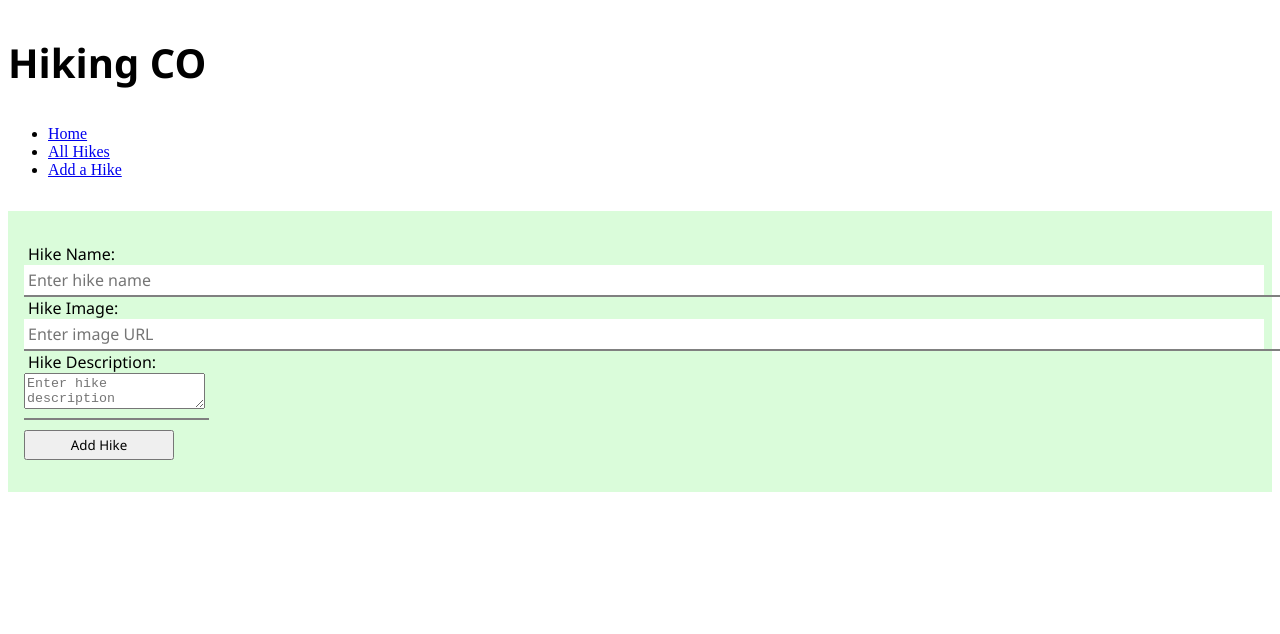
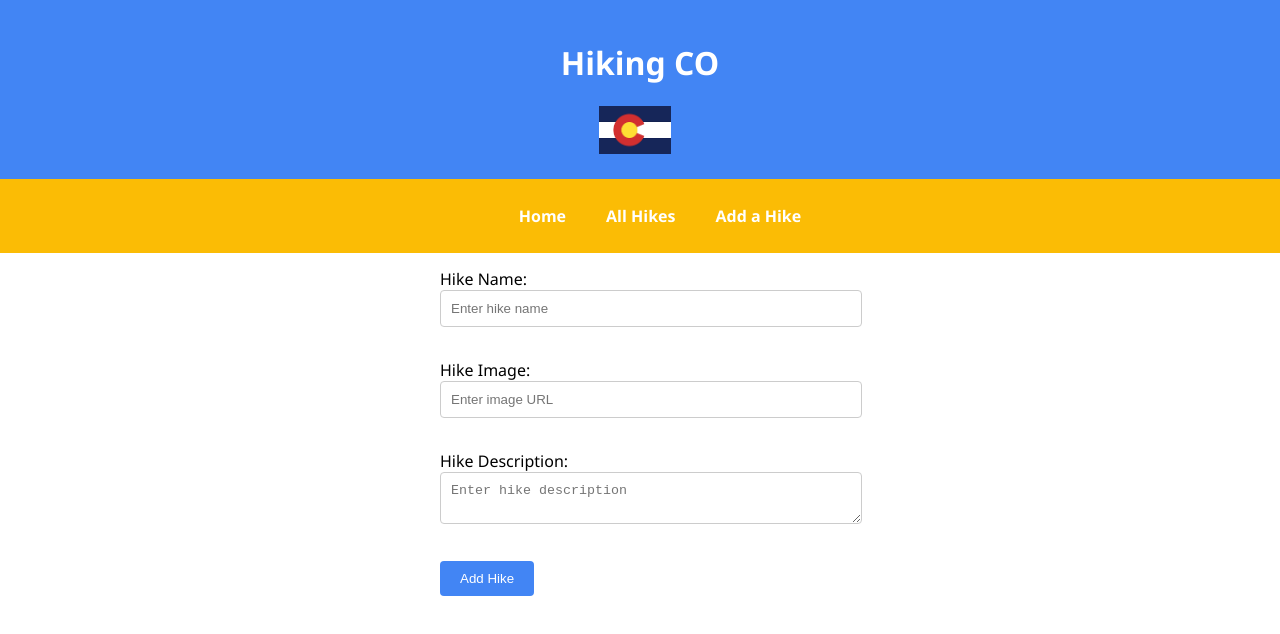
Before and after one commit to jaerisman/phase-2-project, a React (Create React App) app: page /add-a-hike in a window 1280 px wide. Shown: the top 634 px of the page. Built offline with nearby package versions, Linux system fonts and the light colour scheme.

Commit message:
update page and component styling

```diff
--- a/db.json
+++ b/db.json
@@ -28,13 +28,7 @@
       "id": 5,
       "name": "Evergreen Mountain",
       "image": "./images/Evergreen-Mountain.jpg",
-      "description": "A steady climb through a forest provides great views of Mount Everest from the top of Evergreen Mountain. With so many pine trees, this hike can feel like a winter wonderland after a recent snow."
-    },
-    {
-      "name": "",
-      "image": "",
-      "description": "",
-      "id": 6
+      "description": "A steady climb through a forest provides great views of Mount Evans from the top of Evergreen Mountain. With so many pine trees, this hike can feel like a winter wonderland after a recent snow."
     }
   ]
 }
--- a/src/components/Header.js
+++ b/src/components/Header.js
@@ -3,9 +3,8 @@ import React from "react";
 function Header() {
     return(
         <header>
-            <h1>
-                Hiking CO
-            </h1>
+            <h1>Hiking CO</h1>
+            <img src="images/Colorado-Flag.jpg" alt="Colorado Flag" className="logo" />
         </header>
     );
 }
--- a/src/components/HikeForm.js
+++ b/src/components/HikeForm.js
@@ -31,7 +31,7 @@ function HikeForm (){
 
     return (
         <form onSubmit={handleSubmit}>
-        <label>
+        <label className='hike-name'>
             Hike Name:
             <input
             type="text"
--- a/src/index.css
+++ b/src/index.css
@@ -1,101 +1,157 @@
-header h1 {
-  font-family: 'Segoe UI', Tahoma, Geneva, Verdana, sans-serif;
-  font-size: 2.5em;
-  font-weight: 700;
-  text-align: left;
-  padding: 0.5rem 0;
+/* Set up a color palette */
+:root {
+  --primary-color: #4285f4;
+  --secondary-color: #fbbc05;
+  --background-color: #f8f8f8;
+  --text-color: #333333;
 }
 
-navbar {
+/* Apply global styles */
+body {
+  margin: 0;
+  padding: 0;
   font-family: 'Segoe UI', Tahoma, Geneva, Verdana, sans-serif;
 }
 
-.hike-card {
-  border: 1px solid #000000;
-  width: calc(40%);
-  padding: 1rem;
+/* Style the App component */
+.App {
+  background-color: var(--background-color);
+  min-height: 100vh;
   display: flex;
   flex-direction: column;
-  align-items: left;
-  margin-bottom: 1rem
+}
+
+/* Style the Header component */
+header {
+  background-color: var(--primary-color);
+  padding: 20px;
+  color: #fff;
+  text-align: center;
+}
+
+/* Style the NavBar component */
+.navbar {
+  background-color: var(--secondary-color);
+  padding: 10px;
+}
+
+.navbar ul {
+  list-style-type: none;
+  display: flex;
+  justify-content: center;
+}
+
+.navbar ul li {
+  margin: 0 20px;
+}
+
+.navbar ul li a {
+  text-decoration: none;
+  color: #fff;
+  font-weight: bold;
+}
+
+.navbar ul li a:hover {
+  text-decoration: underline;
+}
+
+/* Style the HikeCard component */
+.hike-card {
+  border: 1px solid #ccc;
+  box-shadow: 0 2px 4px rgba(0, 0, 0, 0.1);
+  padding: 20px;
+  margin-bottom: 20px;
+}
+
+.hike-card h2 {
+  margin-top: 0;
 }
 
 .hike-card img {
-  width: 100%;
+  max-width: 100%;
   height: auto;
-  object-fit: cover;
 }
 
-.hike-card p {
-  width: 100%;
-  text-align: left;
+/* Style the HikeForm component */
+form {
+  max-width: 400px;
+  margin: 0 auto;
 }
 
-.hike-list {
-  display: flex;
-  flex-wrap: wrap;
-  justify-content: space-between;
+label {
+  display: block;
+  margin-bottom: 10px;
 }
 
-.home-image {
-  background-image: url('../public/images/Chautauqua.jpg');
-  background-size: cover;
-  background-position: center;
+.hike-name {
+  padding-top: 15px;
+}
+
+input[type="text"],
+textarea {
   width: 100%;
-  height: 100vh;
+  padding: 10px;
+  border: 1px solid #ccc;
+  border-radius: 4px;
+}
+
+button[type="submit"] {
+  background-color: var(--primary-color);
+  color: #fff;
+  border: none;
+  padding: 10px 20px;
+  border-radius: 4px;
+  cursor: pointer;
+}
+
+button[type="submit"]:hover {
+  background-color: #1a73e8;
+}
+
+/* Style the HikeList component */
+.hike-list {
+  display: grid;
+  grid-template-columns: repeat(3, 1fr);
+  grid-gap: 20px;
+}
+
+/* Style the AllHikes page */
+main {
+  padding: 20px;
+}
+
+main h2 {
+  margin-top: 0;
+}
+
+/* Style the Home page */
+.home {
+  position: relative;
+  text-align: center;
+  padding: 20px;
+  min-height: 100vh;
+}
+
+.home:before {
+  content: "";
   position: absolute;
   top: 0;
   left: 0;
+  width: 100%;
+  height: 100%;
+  background-image: url(../public/images/Chautauqua.jpg);
+  background-size: cover;
+  background-position: center;
+  opacity: 0.5;
   z-index: -1;
-  opacity: 0.7;
 }
 
-form button {
-  margin-top: 1rem;
+.home header {
+  position: relative;
+  z-index: 1;
 }
 
-input {
-  padding: 0.25rem;
-  border: none;
-  font-family: 'Segoe UI', Tahoma, Geneva, Verdana, sans-serif;
-  font-size: 1em;
-  border-bottom: 2px solid gray;
-  transition: all 0.2s;
-  width: 100%;
+.logo {
+  margin-right: 10px;
+  height: 3em
 }
-
-label {
-  margin-top: 10rem;
-  padding: 0.25rem;
-  border: none;
-  font-family: 'Segoe UI', Tahoma, Geneva, Verdana, sans-serif;
-  font-size: 1em;
-  border-bottom: 2px solid gray;
-  transition: all 0.2s;
-  width: 100%;
-}
-
-button {
-  padding: 0.25rem 1rem;
-  font-family: 'Segoe UI', Tahoma, Geneva, Verdana, sans-serif;
-  cursor: pointer;
-}
-
-form {
-  padding: 2rem 1rem;
-  margin: 2rem 0;
-  background-color: rgba(181, 250, 181, 0.5);
-}
-
-form {
-  justify-content: center;
-}
-
-form input {
-  margin-right: 2rem;
-  flex: 1;
-}
-
-form button {
-  width: 150px;
-}
--- a/src/pages/AllHikes.js
+++ b/src/pages/AllHikes.js
@@ -10,7 +10,6 @@ function AllHikes(){
         <NavBar />
       </header>
       <main>
-        <h2>All Hikes:</h2>
         <HikesList />
       </main>
     </>
--- a/src/pages/Home.js
+++ b/src/pages/Home.js
@@ -4,12 +4,12 @@ import NavBar from "../components/NavBar";
 function Home(){
     return (
         <div className="home">
-          <div className="home-image" />
           <header>
             <Header />
             <NavBar />
-            <p>Welcome to Hiking CO! Learn about some of Colorado's great hikes, or add your own hikes. Happy hiking!</p>
+            <p>Welcome to Hiking CO! Learn about some of Colorado's great hikes and add your own hikes. Happy hiking!</p>
           </header>
+          <div className="home-image" />
         </div>
     );
 };
```
Also changed, not shown: Flag_of_Colorado.svg.png (deleted), public/images/Colorado-Flag.jpg (added).
